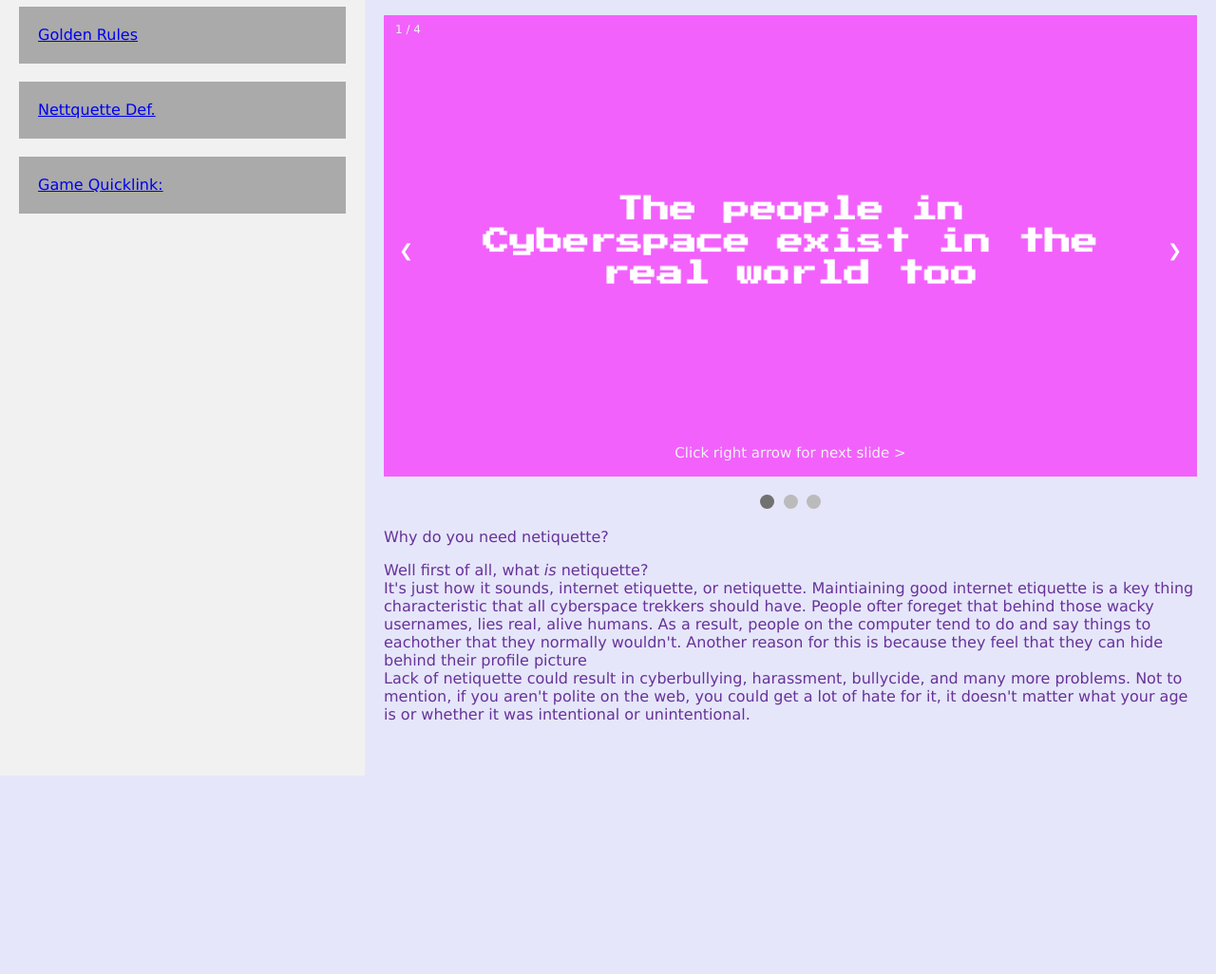
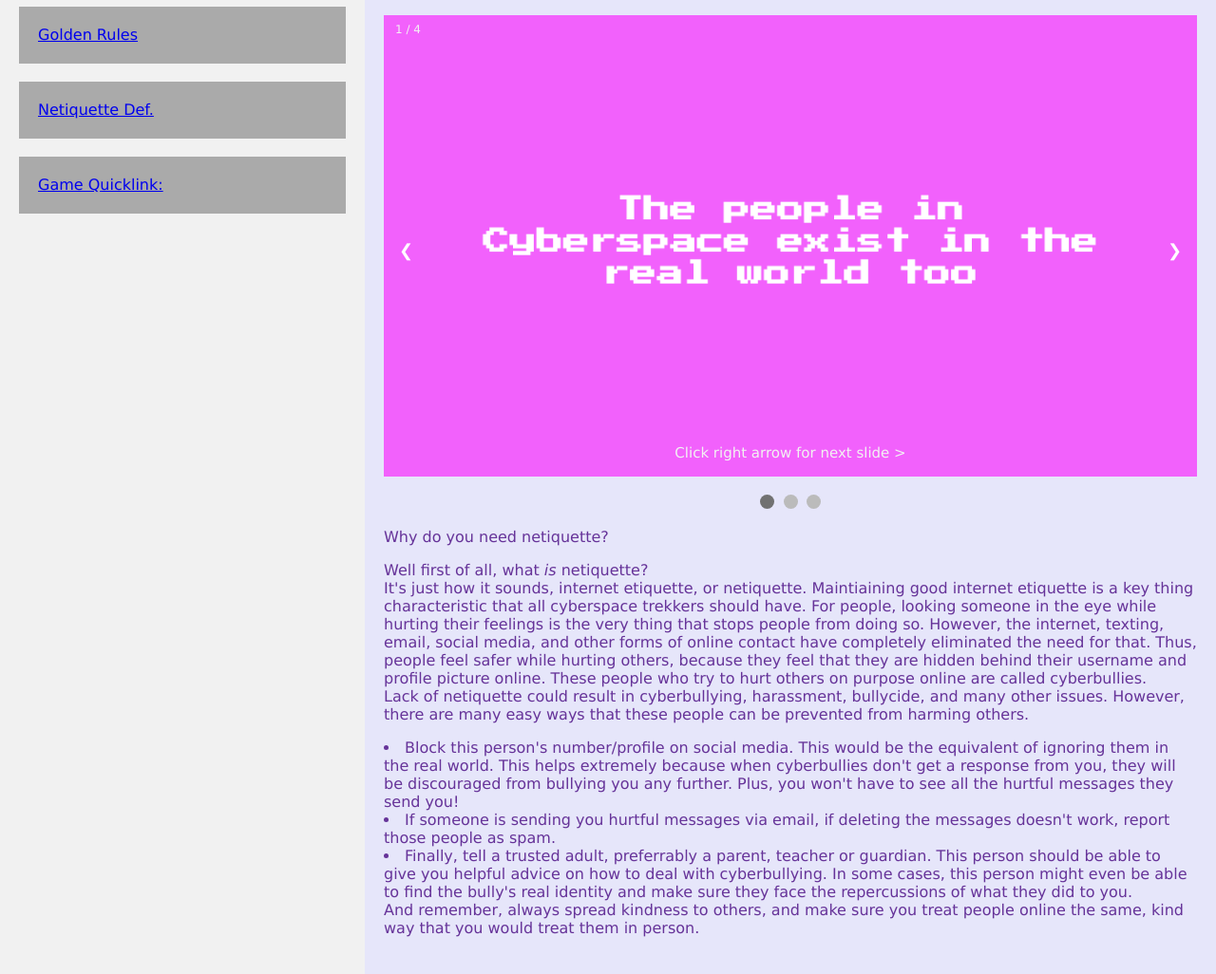
Before and after one commit to soniaborker/soniaborker.github.io, a plain HTML site: page Netiquette.html in a window 1280 px wide. Shown: the part 378-1404 px from the top of the page at 95% size. Before the commit the page ends 1195 px from the top, so only its background shows below. Drawn offline with Linux system fonts and the light colour scheme.

Commit message:
last revision

```diff
--- a/Netiquette.html
+++ b/Netiquette.html
@@ -240,7 +240,7 @@ img {vertical-align: middle;}
 
     <h3>Go Beyond!</h3>
       <div class="fakeimg" style="height:60px;"><a href= "https://www.techwalla.com/articles/what-is-the-golden-rule-of-netiquette">Golden Rules</a></div><br>
-       <div class="fakeimg" style="height:60px;"><a href= "https://www.britannica.com/topic/netiquette">Nettquette Def.</a></div><br>
+       <div class="fakeimg" style="height:60px;"><a href= "https://www.britannica.com/topic/netiquette">Netiquette Def.</a></div><br>
    <div class="fakeimg" style="height:60px;"><a href= "https://www.britannica.com/topic/netiquette">Game Quicklink:</a></div><br>
   </div>
   <div class="main">
@@ -334,7 +334,12 @@ function showSlides(n) {
 
 
     <p>Why do you need netiquette?</p>
-      <p>Well first of all, what <i>is</i> netiquette?<br>It's just how it sounds, internet etiquette, or netiquette. Maintiaining good internet etiquette is a key thing characteristic that all cyberspace trekkers should have. People ofter foreget that behind those wacky usernames, lies real, alive humans. As a result, people on the computer tend to do and say things to eachother that they normally wouldn't. Another reason for this is because they feel that they can hide behind their profile picture<br> Lack of netiquette could result in cyberbullying, harassment, bullycide, and many more problems. Not to mention, if you aren't polite on the web, you could get a lot of hate for it, it doesn't matter what your age is or whether it was intentional or unintentional. </p>
+      <p>Well first of all, what <i>is</i> netiquette?<br>It's just how it sounds, internet etiquette, or netiquette. Maintiaining good internet etiquette is a key thing characteristic that all cyberspace trekkers should have. For people, looking someone in the eye while hurting their feelings is the very thing that stops people from doing so. However, the internet, texting, email, social media, and other forms of online contact have completely eliminated the need for that. Thus, people feel safer while hurting others, because they feel that they are hidden behind their username and profile picture online. These people who try to hurt others on purpose online are called cyberbullies.<br> Lack of netiquette could result in cyberbullying, harassment, bullycide, and many other issues. However, there are many easy ways that these people can be prevented from harming others.
+           <li> Block this person's number/profile on social media. This would be the equivalent of ignoring them in the real world. This helps extremely because when cyberbullies don't get a response from you, they will be discouraged from bullying you any further. Plus, you won't have to see all the hurtful messages they send you!</li>
+          <li> If someone is sending you hurtful messages via email, if deleting the messages doesn't work, report those people as spam.</li>
+                <li> Finally, tell a trusted adult, preferrably a parent, teacher or guardian. This person should be able to give you helpful advice on how to deal with cyberbullying. In some cases, this person might even be able to find the bully's real identity and make sure they face the repercussions of what they did to you.</li>
+
+      And remember, always spread kindness to others, and make sure you treat people online the same, kind way that you would treat them in person.</p>
 
 
     <br>
```
